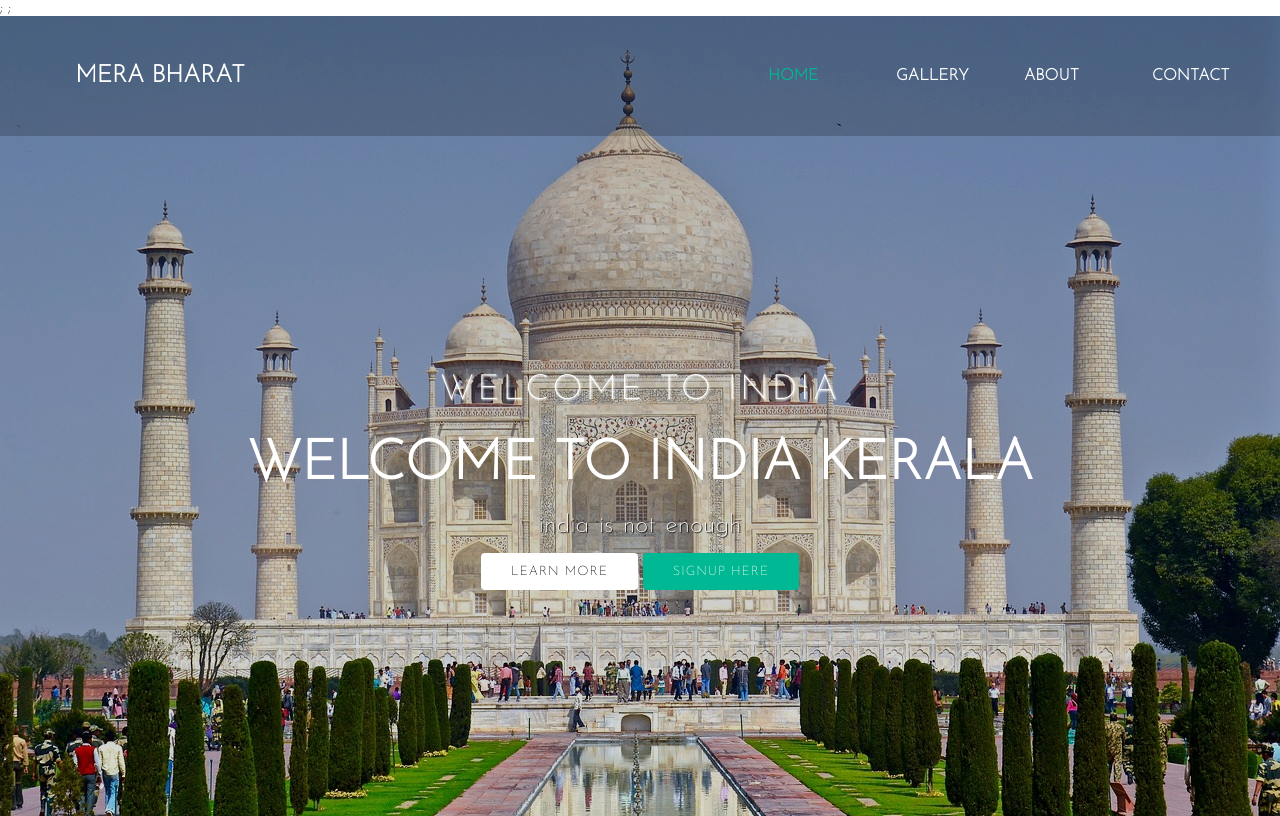
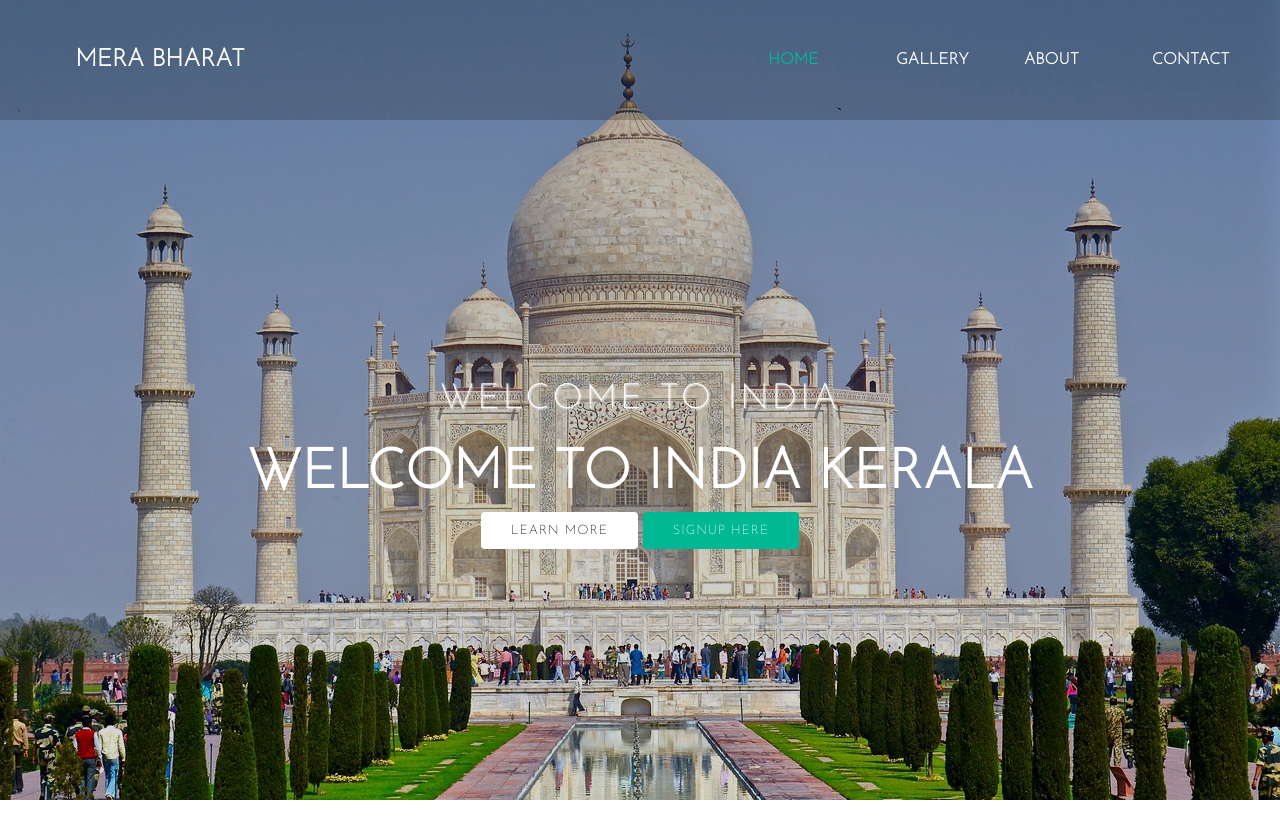
Before and after one commit to Anmolkr-1885/FIRST-REPO, a plain HTML site: page index.html in a window 1280 px wide. Drawn offline with nearby package versions, Linux system fonts and the light colour scheme.

Commit message:
Update index.html
CORRECTED some errors

```diff
--- a/index.html
+++ b/index.html
@@ -6,14 +6,12 @@
     <title>my first project</title>
     <link rel="preconnect" href="https://fonts.googleapis.com">
 <link rel="preconnect" href="https://fonts.gstatic.com" crossorigin>
-<link href="https://fonts.googleapis.com/css2?family=Josefin+Sans:wght@200&display=swap" rel="stylesheet">;
-    <link rel="stylesheet"   type="text/css" href="./css/style.css">;
+<link href="https://fonts.googleapis.com/css2?family=Josefin+Sans:wght@200&display=swap" rel="stylesheet">
+    <link rel="stylesheet"   type="text/css" href="./css/style.css">
     <link rel="stylesheet" href="https://cdnjs.cloudflare.com/ajax/libs/animate.css/3.7.2/animate.min.css">
 </head>
 
 <body>
-
-
     <header>
         <nav>
             <div class="logo">
@@ -30,7 +28,6 @@
             <section>
                 <h3>WELCOME TO INDIA</h3>
                 <h1>welcome to india <span class="change_content"></span></h1>
-                <p>india is not enough</p>
                 <a href="#" class="btn_one">learn more</a>
                     <a href="#" class="btn_two">signup here</a>
 
```
